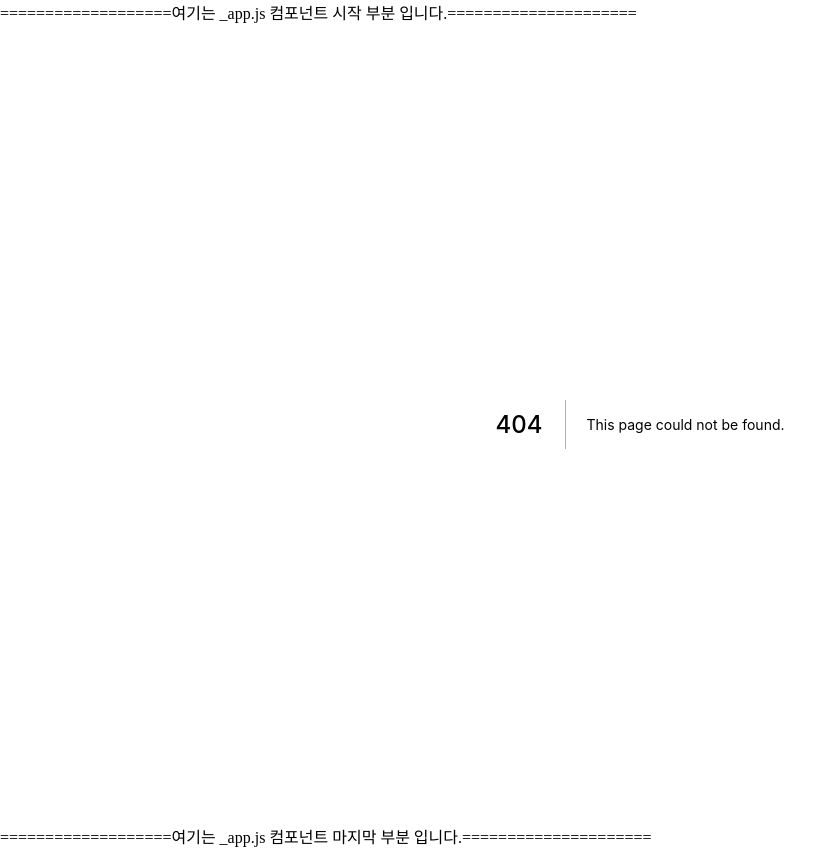
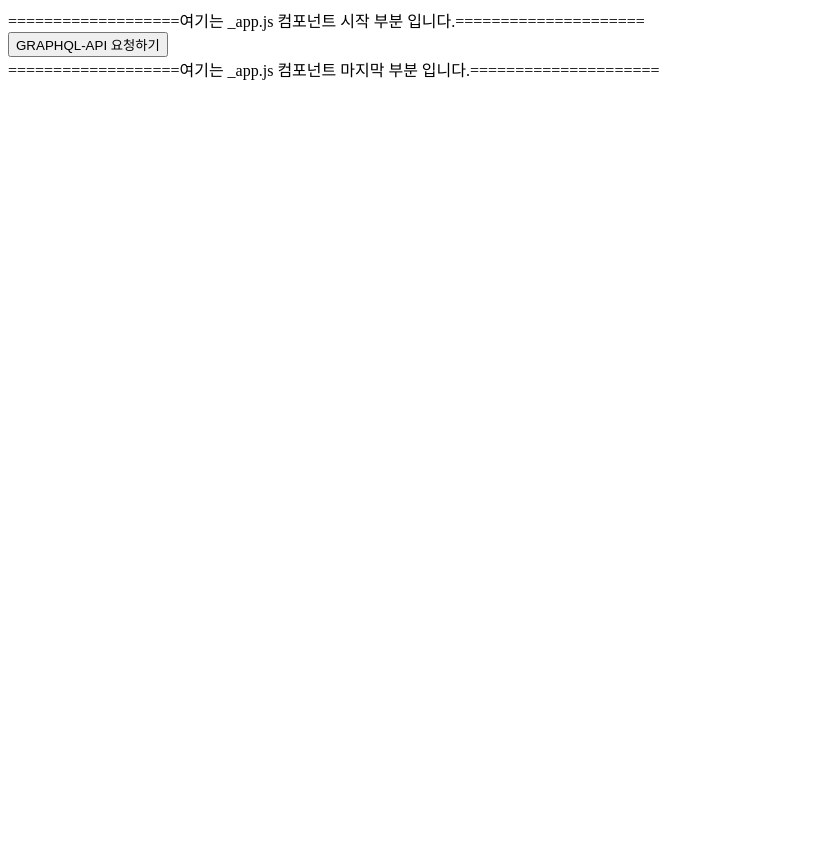
Before and after one commit to JINSOLdev/FE_Tutorial, a Next.js app in the folder codecamp-frontend-JIN/class/: page /section04/04-05-graphql-mutation-product in a window 1280 px wide. Before the commit this address had no page. Shown: the whole page, without its empty margins (0-839 px from the left). After the commit the page ends 800 px from the top, so only its background shows below. Built offline with nearby package versions, Linux system fonts and the light colour scheme.

Commit message:
graphql : mutation & product

```diff
--- /dev/null
+++ b/codecamp-frontend-JIN/class/pages/section04/04-05-graphql-mutation-product/index.js
@@ -0,0 +1,36 @@
+// graphql 요청에 필요한 도구 불러오기
+import { useMutation, gql } from '@apollo/client';
+
+// graphql 코드 생성
+const CREATE_PRODUCT = gql`
+    mutation createProduct($seller: String, $createProductInput: CreateProductInput!) {
+        # 변수의 타입 적는 곳
+        createProduct(seller: $seller, createProductInput: $createProductInput) {
+            # 실제 우리가 전달할 변수 적는 곳
+            _id
+            number
+            message
+        }
+    }
+`;
+
+export default function GraphqlMutationPage() {
+    const [createProduct] = useMutation(CREATE_PRODUCT);
+
+    const onClickSubmit = async () => {
+        const result = await createProduct({
+            variables: {
+                seller: '훈이',
+                createProductInput: {
+                    name: '마우스',
+                    detail: '정말 좋음',
+                    price: 3000,
+                },
+            },
+        });
+        console.log(result);
+    };
+
+    // 한 줄일때는 괄호() 필요없음
+    return <button onClick={onClickSubmit}>GRAPHQL-API 요청하기</button>;
+}
```
